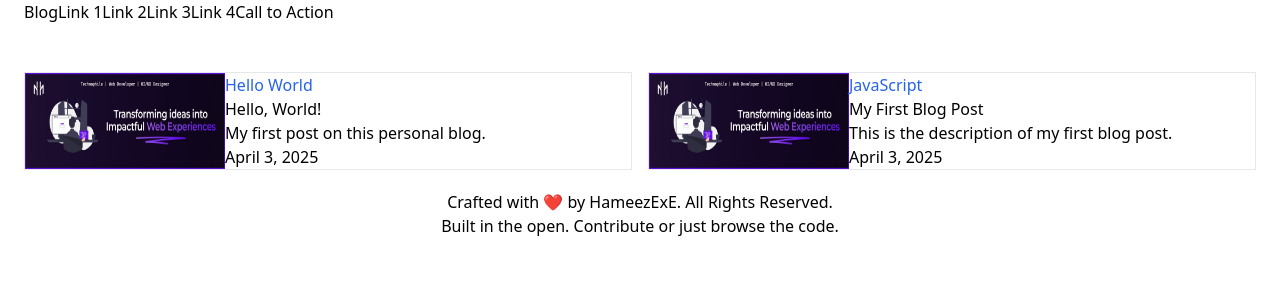
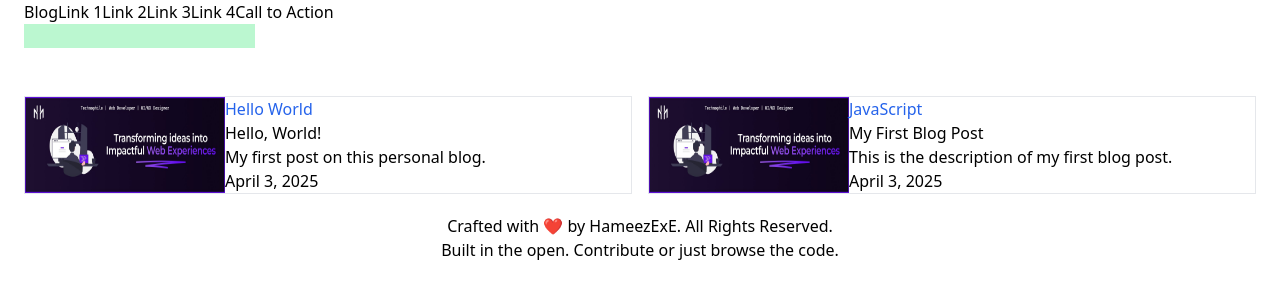
Before and after one commit to HameezExE/md-blog, a Next.js app: page / in a window 1280 px wide. Shown: the top 300 px of the page. Built offline with nearby package versions, Linux system fonts and the light colour scheme.

Commit message:
Basic search funtionatlity for titles & descriptions

```diff
--- a/src/app/page.tsx
+++ b/src/app/page.tsx
@@ -1,24 +1,12 @@
-import { getAllPosts } from "@/lib/posts";
-import PostCard from "@/components/PostCard";
+import { getAllPosts, Post } from "@/lib/posts";
+import PostFilter from "@/components/PostFilter";
 
 export default async function Blog() {
   const posts = await getAllPosts();
 
   return (
     <>
-      <section className="mt-12 grid grid-cols-2 gap-6 max-[500px]:grid-cols-1 sm:grid-cols-1 sm:gap-4 md:grid-cols-1 lg:grid-cols-2">
-        {posts.map((post) => (
-          <PostCard
-            key={post.slug}
-            slug={post.slug}
-            date={post.date}
-            title={post.title}
-            desc={post.description}
-            img={post.image}
-            tags={post.tags}
-          />
-        ))}
-      </section>
+      <PostFilter posts={posts} />
     </>
   );
 }
--- /dev/null
+++ b/src/components/PostFilter.tsx
@@ -0,0 +1,47 @@
+"use client";
+
+import { useState } from "react";
+import PostCard from "@/components/PostCard";
+
+export default function PostFilter({ posts }) {
+  const [term, setTerm] = useState("");
+
+  const filteredPosts = posts.filter(
+    (post) =>
+      post.title.toLowerCase().includes(term.toLowerCase()) ||
+      post.description.toLowerCase().includes(term.toLowerCase())
+  );
+
+  const handleSearch = (e) => {};
+
+  return (
+    <>
+      <section>
+        <form>
+          <input
+            type="text"
+            value={term}
+            onChange={(e) => setTerm(e.target.value)}
+            className="bg-green-200"
+          />
+        </form>
+      </section>
+      <section className="mt-12 grid grid-cols-2 gap-6 max-[500px]:grid-cols-1 sm:grid-cols-1 sm:gap-4 md:grid-cols-1 lg:grid-cols-2">
+        {filteredPosts.map((post) => (
+          <PostCard
+            key={post.slug}
+            slug={post.slug}
+            date={post.date}
+            title={post.title}
+            desc={post.description}
+            img={post.image}
+            tags={post.tags}
+          />
+        ))}
+      </section>
+    </>
+  );
+}
+
+export const revalidate = 3;
+// Change to a higher value in production
--- a/src/lib/posts.ts
+++ b/src/lib/posts.ts
@@ -4,7 +4,7 @@ import matter from "gray-matter";
 
 const postDir = path.join(process.cwd(), "posts");
 
-interface Post {
+export interface Post {
   slug: string;
   date: string;
   title: string;
```
